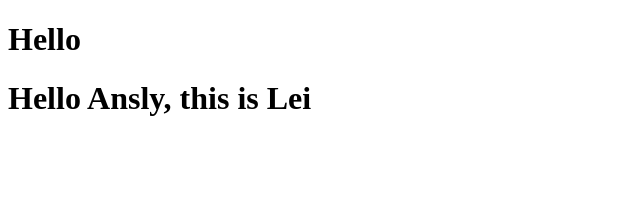
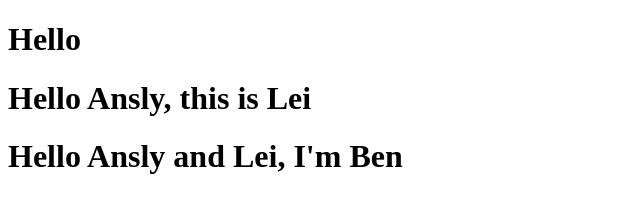
Before and after one commit to Ansly21/test, a plain HTML site: page index.html in a window 1280 px wide. Shown: the whole page, without its empty margins (0-640 px from the left). Drawn offline with Linux system fonts and the light colour scheme.

Commit message:
Hello Ansly and Lei, I'm Ben

```diff
--- a/index.html
+++ b/index.html
@@ -9,5 +9,6 @@
 <body>
    <h1>Hello</h1>
    <h1>Hello Ansly, this is Lei</h1>
+   <h1>Hello Ansly and Lei, I'm Ben</h1>
 </body>
 </html>
```
